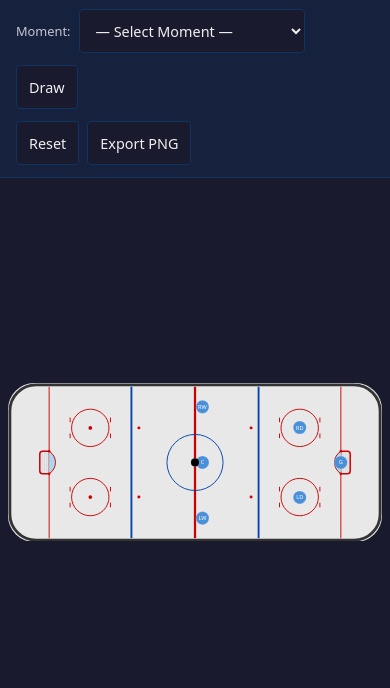
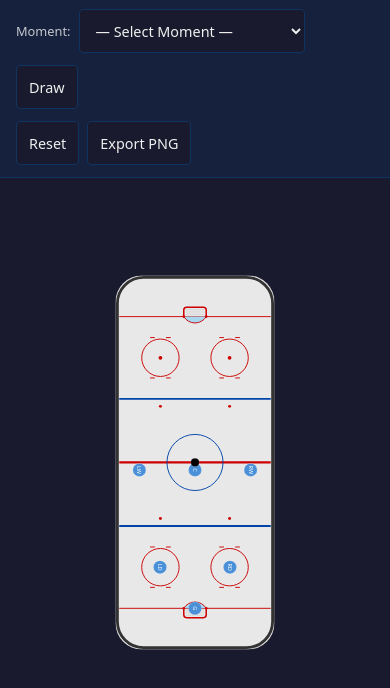
Before and after one commit to mheil23/hockey, a website with bundled scripts: page index.html in a window 390 px wide. Shown: the part 98-786 px from the top of the page. Built offline with nearby package versions, Linux system fonts and the light colour scheme.

Commit message:
Update index.html

```diff
--- a/index.html
+++ b/index.html
@@ -299,12 +299,18 @@
       .rink-container {
         padding: 0.5rem;
         width: 100%;
+        display: flex;
+        align-items: center;
+        justify-content: center;
       }
 
       #rink {
         max-width: 100%;
-        width: 100%;
+        width: auto;
         height: auto;
+        max-height: 70vh;
+        transform: rotate(90deg);
+        transform-origin: center center;
       }
 
       /* Description Panel as Bottom Sheet on Mobile */
```
